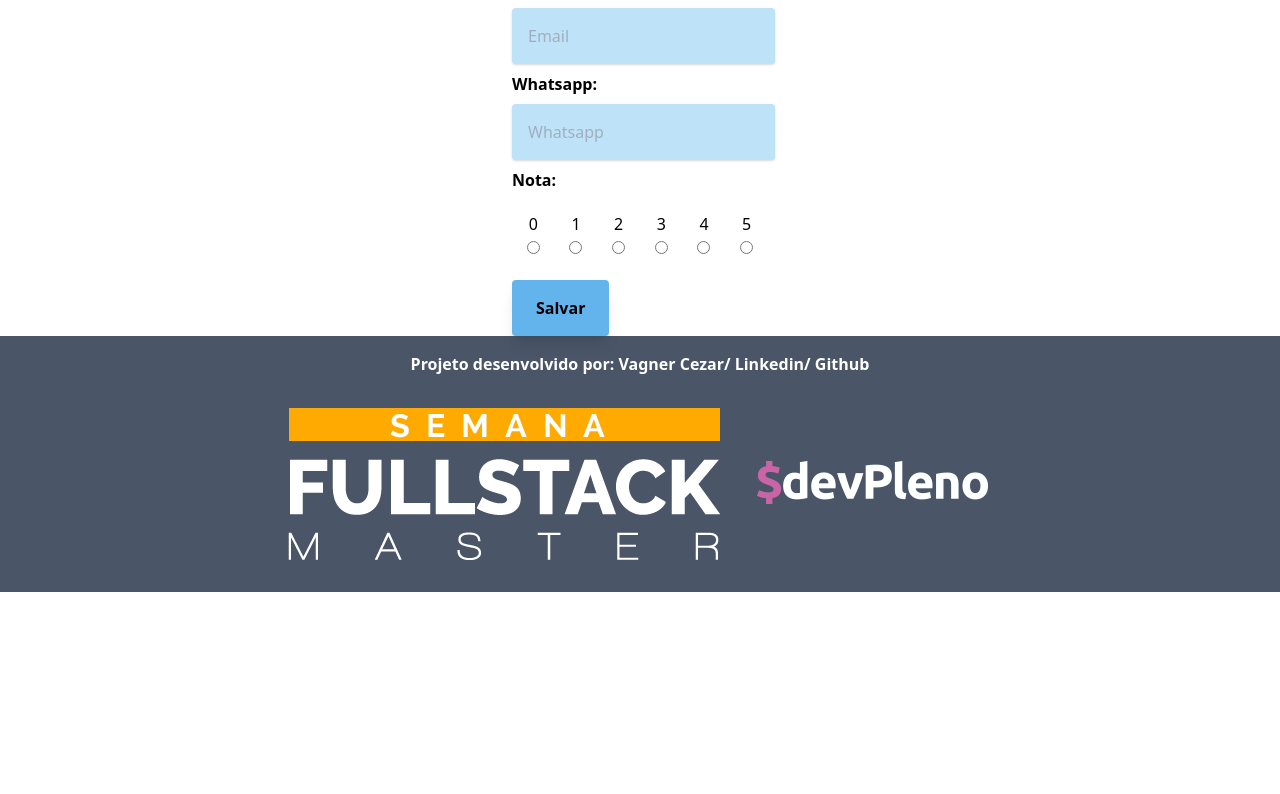
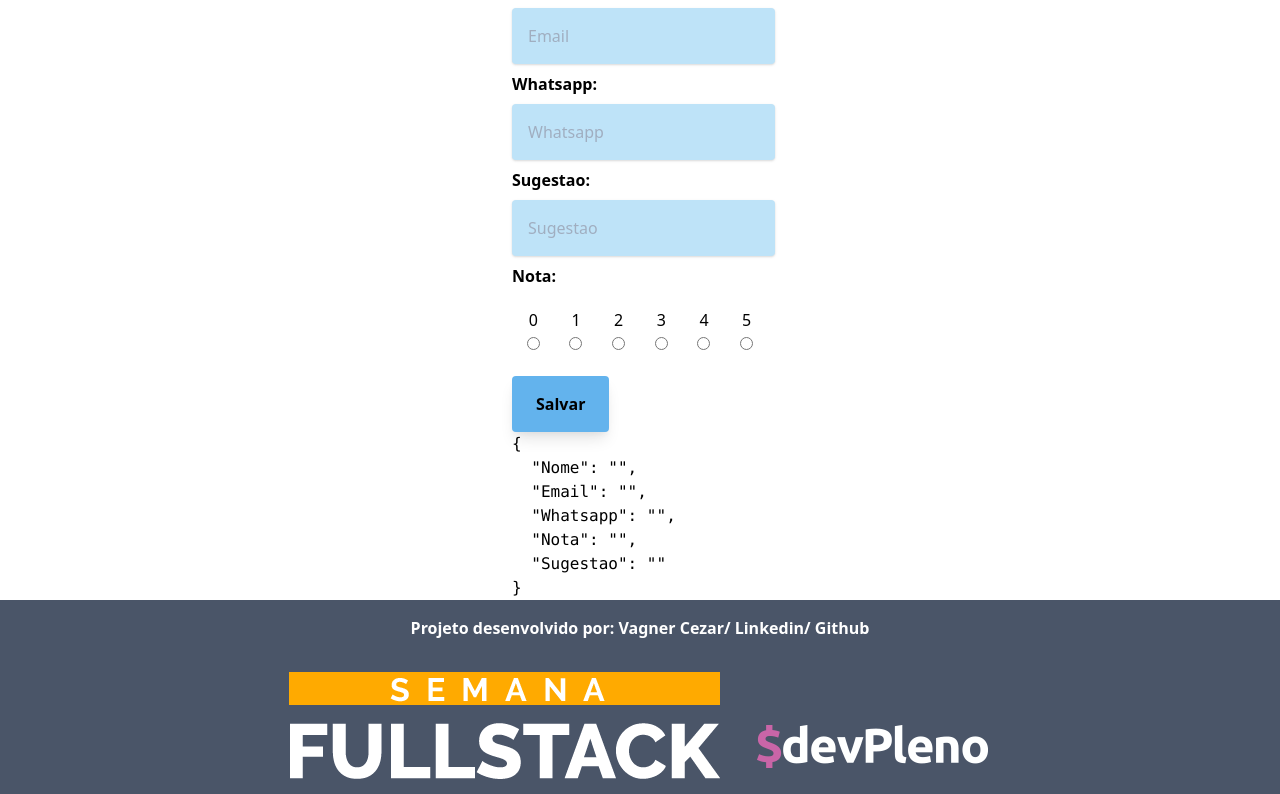
Before and after one commit to VagnerCezar/PalpiteBox, a Next.js app: page /pesquisa in a window 1280 px wide. Shown: the part 493-1287 px from the top of the page. Before the commit the page ends 1085 px from the top, so only its background shows below. Built offline with nearby package versions, Linux system fonts and the light colour scheme.

Commit message:
Sugestão

```diff
--- a/pages/api/save.js
+++ b/pages/api/save.js
@@ -41,6 +41,7 @@ export default async (req, res) => {
       Nome: data.Nome,
       Email: data.Email,
       Whatsapp: data.Whatsapp,
+      Sugestao: data.Sugestao,
       Nota: parseInt(data.Nota),
       'Data Preenchimento': moment().format('DD/MM/YYYY HH:mm:ss'),
       Cupom,
--- a/pages/pesquisa.js
+++ b/pages/pesquisa.js
@@ -6,7 +6,8 @@ const Pesquisa = () => {
     Nome: '',
     Email: '',
     Whatsapp: '',
-    Nota: ''
+    Nota: '',
+    Sugestao: ''
   })
   const notas = [0, 1, 2, 3, 4, 5]
   const [sucess, setSucess] = useState(false)
@@ -49,6 +50,8 @@ const Pesquisa = () => {
         <input type='text' className='p-4 block shadow bg-blue-200 my-2 rounded' placeholder='Email' onChange={onChange} name='Email' value={form.Email} />
         <label className='font-bold'>Whatsapp:</label>
         <input type='text' className='p-4 block shadow bg-blue-200 my-2 rounded' placeholder='Whatsapp' onChange={onChange} name='Whatsapp' value={form.Whatsapp} />
+        <label className='font-bold'>Sugestao:</label>
+        <input type='text' className='p-4 block shadow bg-blue-200 my-2 rounded' placeholder='Sugestao' onChange={onChange} name='Sugestao' value={form.Sugestao} />
         <label className='font-bold'>Nota:</label>
         <div className=' flex py-5 '>
           {notas.map(nota => {
@@ -63,6 +66,9 @@ const Pesquisa = () => {
         </div>
 
         <button className='bg-blue-400 px-6 py-4 font-bold rounded shadow-lg hover:underline' onClick={save}>Salvar</button>
+        <pre>
+          {JSON.stringify(form, null, 2)}
+        </pre>
       </div>}
       {
         sucess && <div className='w-1/5 mx-auto '>
```
